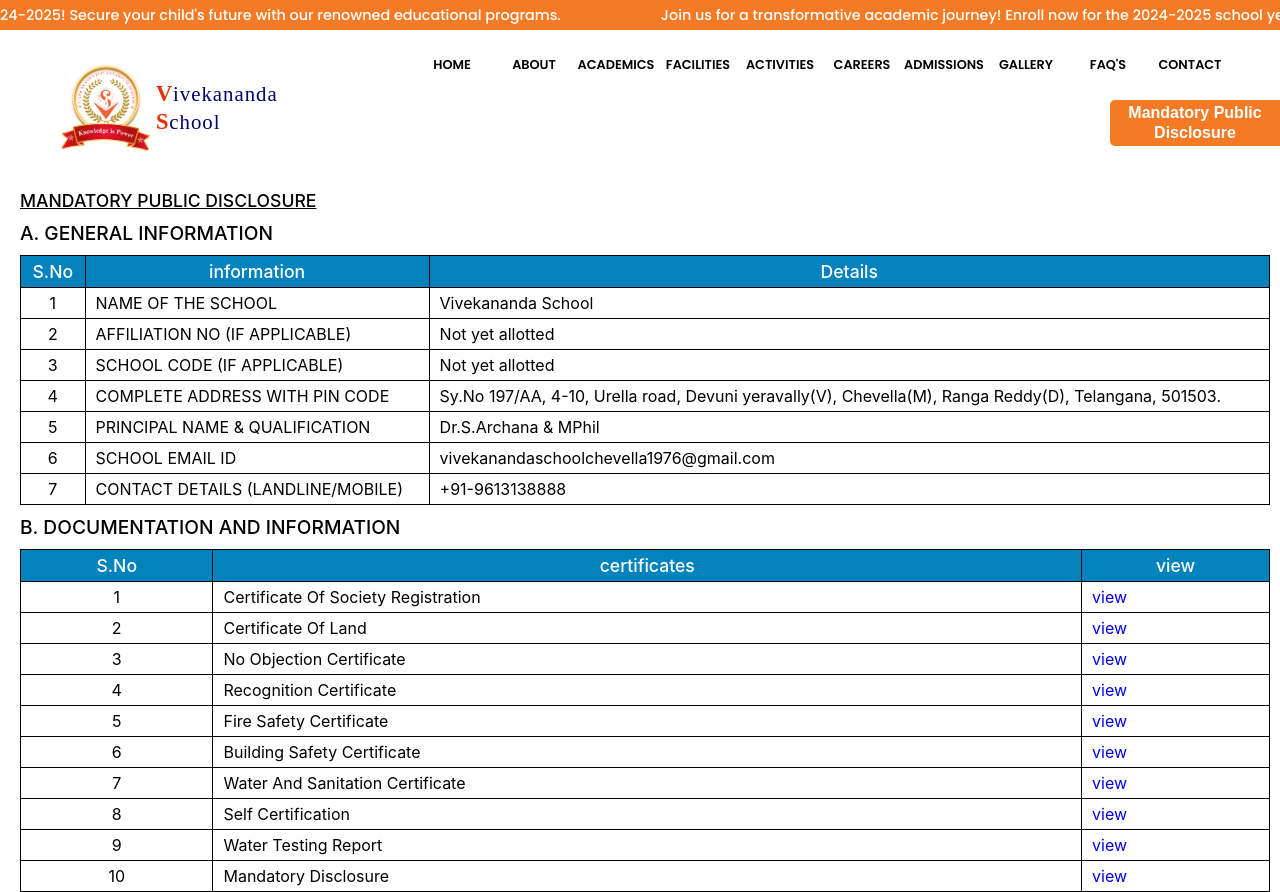
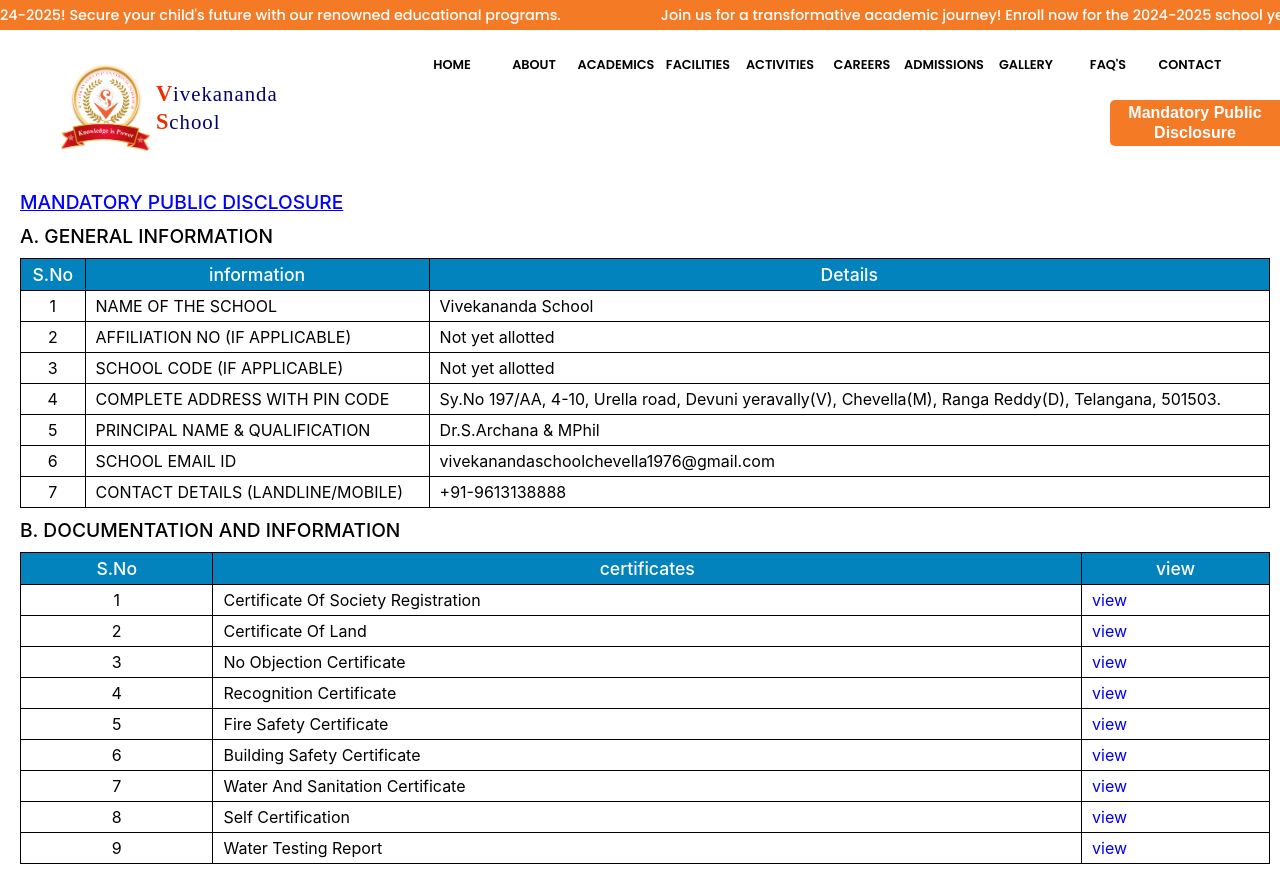
Before and after one commit to SaanvikaSolutions/VISSchool, a React (Create React App) app in the folder frontend/: page /certificates in a window 1280 px wide. After the commit the page ends 864 px from the top, so only its background shows below. Built offline with nearby package versions, Linux system fonts and the light colour scheme.

Commit message:
added mandatory discloure

```diff
--- a/frontend/src/Components/Certificates/Certificates.css
+++ b/frontend/src/Components/Certificates/Certificates.css
@@ -25,6 +25,11 @@
     text-transform: capitalize;
     color: blue;
 }
+.Mandatory-cer{
+    font-size: 1.2rem;
+    font-weight: 500;
+    color: #000000;
+}
 
 .certificates-con>a:hover{
     color: red;
@@ -35,6 +40,7 @@
     border-collapse: collapse;
     max-width:1500px;
     width: 100%;
+    text-decoration: none;
 }
 
 .certificates-con table thead tr th{
--- a/frontend/src/Components/Certificates/Certificates.js
+++ b/frontend/src/Components/Certificates/Certificates.js
@@ -6,7 +6,7 @@
     return(
         <>
             <div className="certificates-con">
-                <h2>mandatory public disclosure</h2>
+                <a className="Mandatory-cer" href="./documents/Mandatory-disclosure-details.pdf" target="_blank" rel="noopener noreferrer">MANDATORY PUBLIC DISCLOSURE</a>
                 <h1 style={{textTransform:'uppercase'}}>A. General Information</h1>
                 <table className="general-info">
                     <thead>
@@ -127,11 +127,7 @@
                             <td style={{textTransform:'capitalize'}}>water testing report</td>
                             <td><a href="/documents/watertestingreport.pdf" target="_blank" rel="noopener noreferrer">view</a></td>
                         </tr>
-                        <tr>
-                            <td>10</td>
-                            <td style={{textTransform:'capitalize'}}>Mandatory disclosure</td>
-                            <td><a href="/documents/Mandatory-disclosure-details.pdf" target="_blank" rel="noopener noreferrer">view</a></td>
-                        </tr>
+
 
                     </tbody>
                 </table>
```
Also changed, not shown: 1 other file (tests, documents, lock files or other folders).
